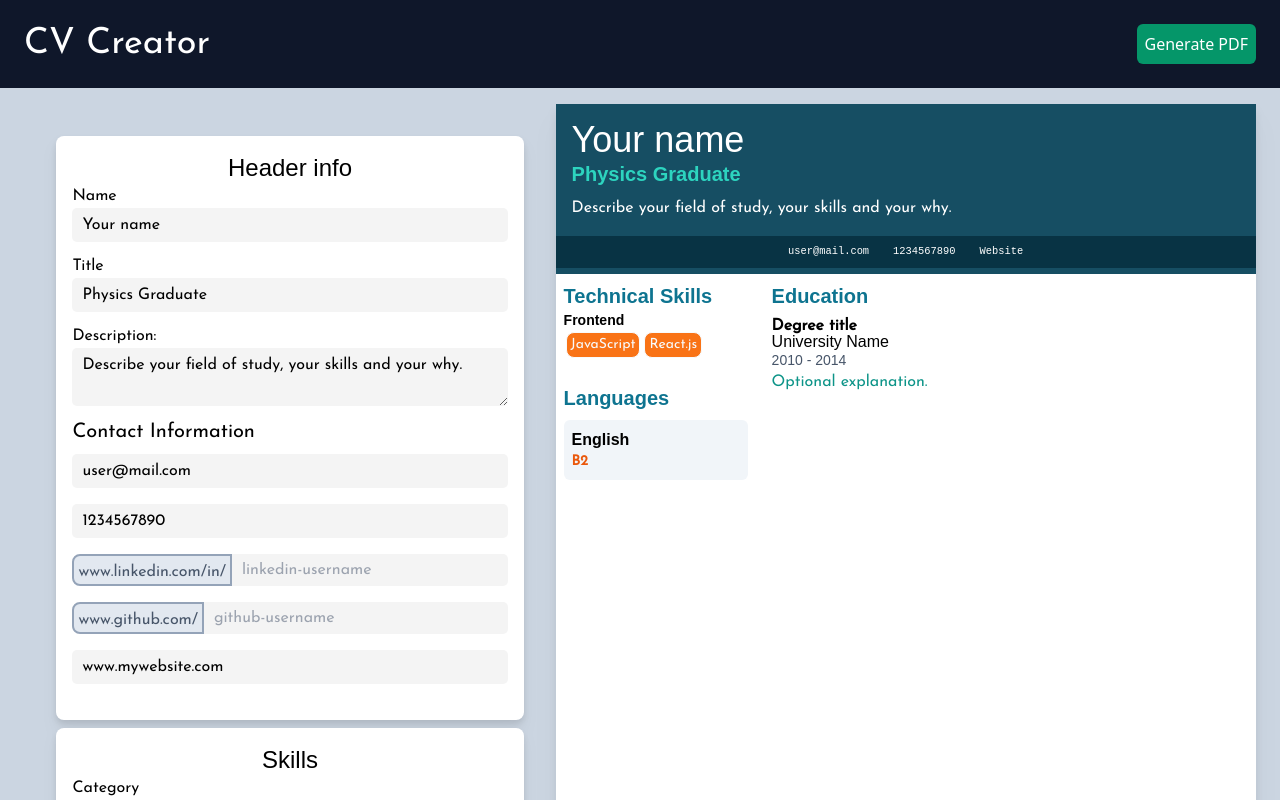
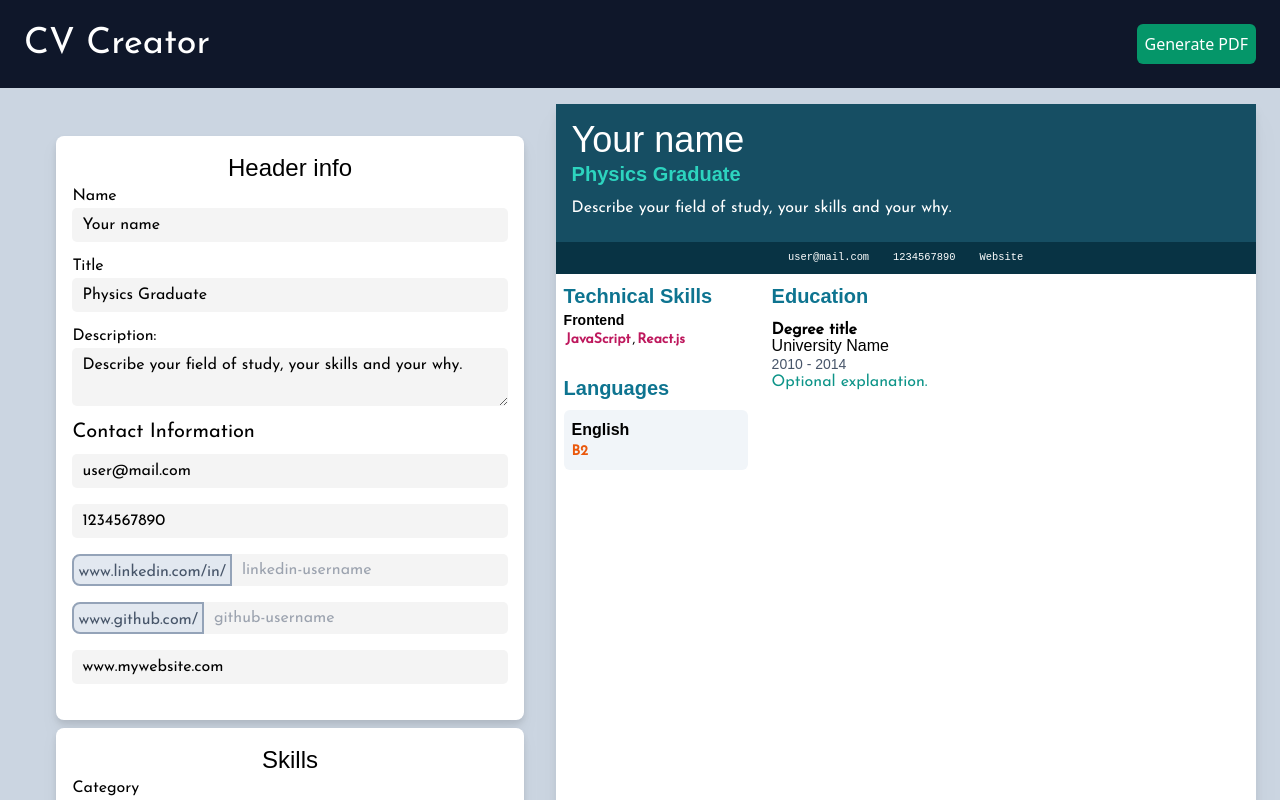
Before and after one commit to iaaron-xyz/cv-application, a React (Create React App) app: page / in a window 1280 px wide. Shown: the top 800 px of the page. Built offline with nearby package versions, Linux system fonts and the light colour scheme; a web font is replaced by a local one.

Commit message:
re-style components to improve pdf result

```diff
--- a/src/components/RenderHeader.js
+++ b/src/components/RenderHeader.js
@@ -2,7 +2,7 @@ import React from 'react'
 
 const HeaderRender = ({ data }) => {
   return (
-    <div id="header" className="bg-cyan-900 text-white">
+    <div id="header" className="flex flex-col bg-cyan-900 text-white">
       <div className="p-4">
         <h1 className="display-font text-4xl" id="header-name">
           {data.name}
@@ -14,7 +14,7 @@ const HeaderRender = ({ data }) => {
           {data.description}
         </p>
       </div>
-      <div className="bg-cyan-950 py-2">
+      <div className="bg-cyan-950 py-2 mt-auto">
         <ul className="mono-font flex justify-center items-center text-center text-xxs">
           <ContactItems data={data} />
         </ul>
--- a/src/components/RenderMain.js
+++ b/src/components/RenderMain.js
@@ -9,14 +9,14 @@ const RenderMain = ({ data }) => {
 const MainEducation = ({ data }) => {
   return (
     <div>
-      <h2 className="display-font font-bold text-cyan-700 text-xl mb-2">Education</h2>
+      <h2 className="display-font font-bold text-cyan-700 text-xl mb-3">Education</h2>
       {data.education.map((edu, index) => {
         return (
-          <div key={index} className="pb-3">
+          <div key={index} className="pb-3 mb-2">
             <h3 className="font-bold leading-none">{edu.title}</h3>
             <h4 className="display-font leading-none">{edu.universityName}</h4>
             <div className="display-font text-slate-600 text-sm"> {edu.startYear} - {edu.endYear} </div>
-            <div className="leading-none mt-1 text-teal-600">{edu.optDescription || ''}</div>
+            <div className="leading-none text-teal-600">{edu.optDescription || ''}</div>
           </div>
         )
       })}
--- a/src/components/RenderSidebar.js
+++ b/src/components/RenderSidebar.js
@@ -20,7 +20,10 @@ const SidebarSkill = ({data}) => {
               {/* Render evert skill item */}
               {skill.skillsList.map((skillItem,index2) => {
                 return (
-                  <ItemSkill key={index2*42+1} skillItem={skillItem}/>
+                  <div className="flex">
+                    <ItemSkill key={index2*42+1} skillItem={skillItem}/>
+                    {index2 < skill.skillsList.length-1 && ','}
+                  </div>
                 )
               })}
             </div>
@@ -34,7 +37,7 @@ const ItemSkill = ({ skillItem }) => {
   return (
     <div className='flex flex-row flex-wrap'>
       { skillItem ? (
-        <span className='m-0.5 p-0.5 px-1 border border-slate-50 rounded-lg bg-orange-500 text-slate-50'>
+        <span className='mx-0.5 text-pink-700 font-bold'>
           {skillItem}
         </span>
       ) : (
```
